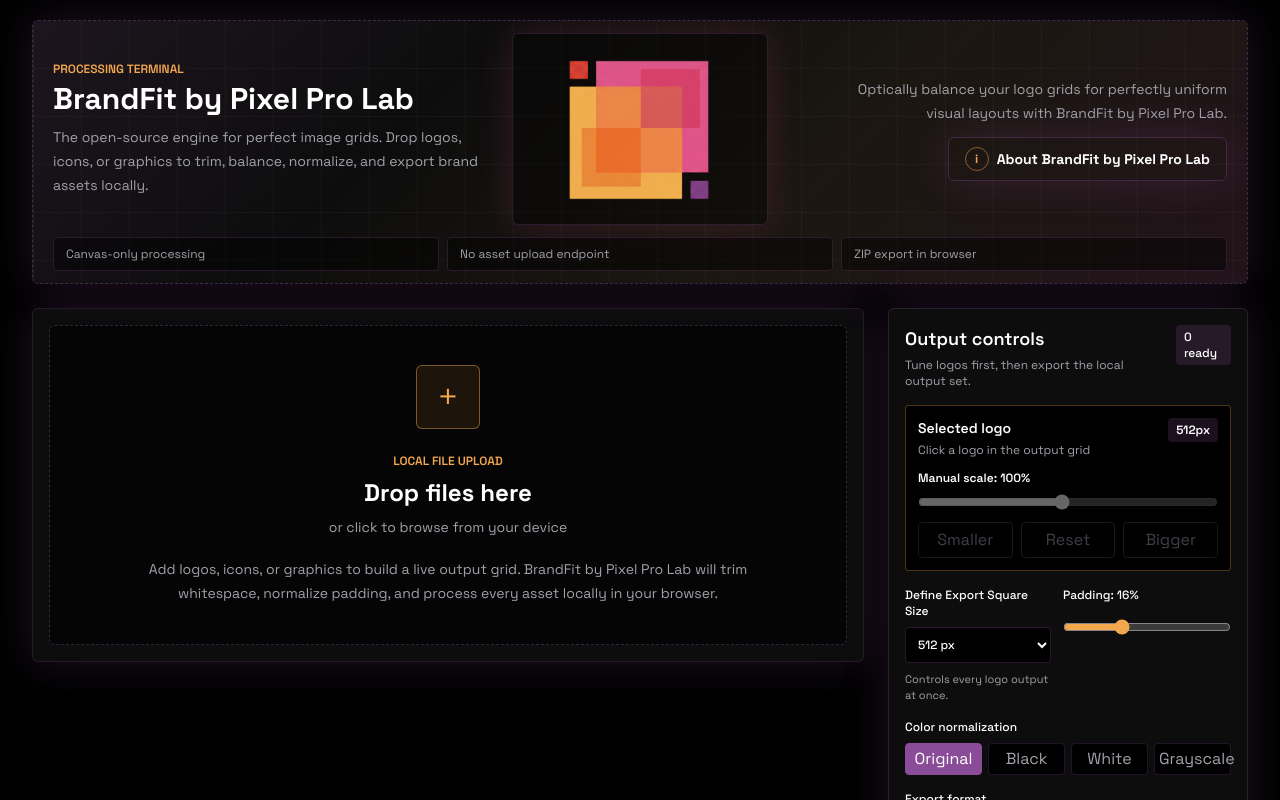
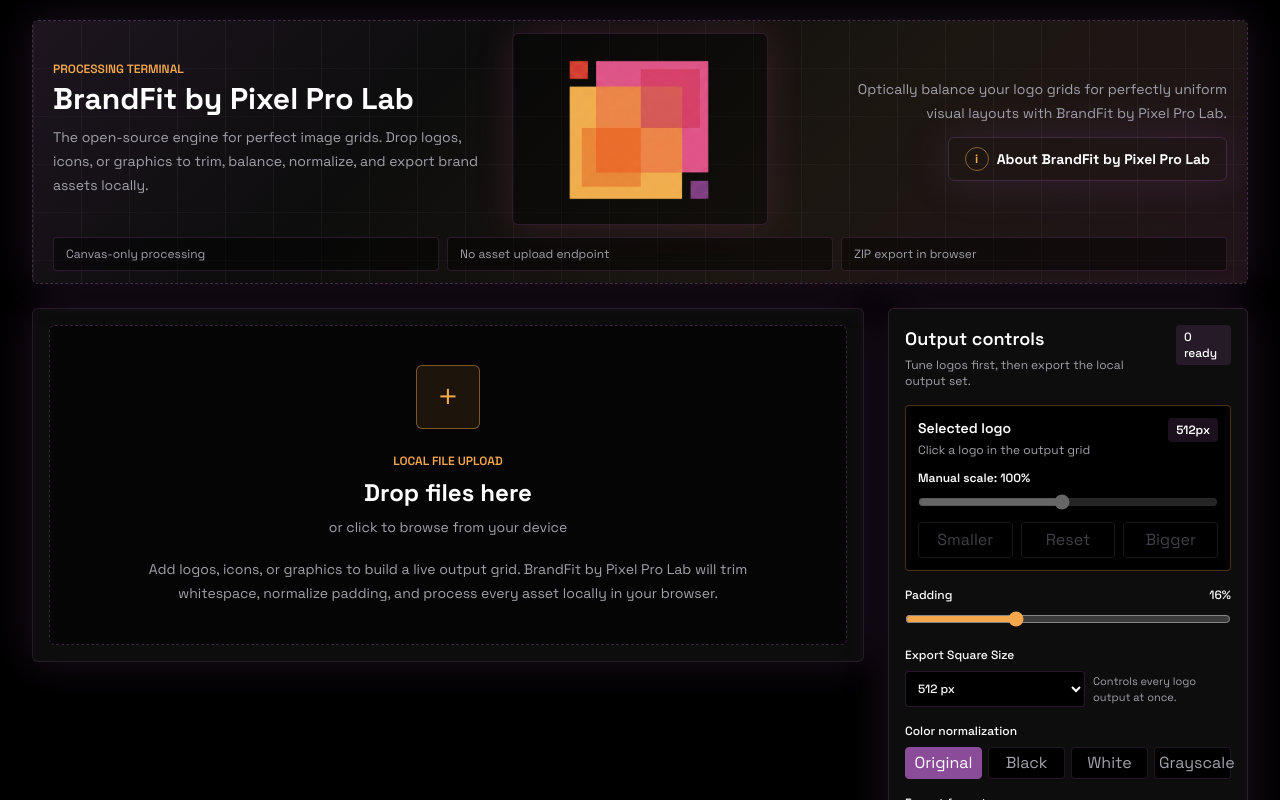
Before and after one commit to PixelProLab/BrandFit, a Next.js app: page / in a window 1280 px wide. Shown: the top 800 px of the page. Built offline with nearby package versions, Linux system fonts and the light colour scheme.

Commit message:
fix: tighten output controls layout

```diff
--- a/components/ui/settings-panel.tsx
+++ b/components/ui/settings-panel.tsx
@@ -104,25 +104,12 @@
         </div>
       </section>
 
-      <div className="mt-4 grid grid-cols-[1fr_1.15fr] gap-3">
+      <div className="mt-4 grid gap-4">
         <label className="block text-xs font-medium text-brand-text-main">
-          Define Export Square Size
-          <select
-            value={settings.outputSize}
-            onChange={(event) => onSettingsChange({ outputSize: Number(event.target.value) })}
-            className="mt-2 h-9 w-full rounded border border-brand-purple/30 bg-black px-2 text-xs text-brand-text-main"
-          >
-            <option value={256}>256 px</option>
-            <option value={512}>512 px</option>
-            <option value={1024}>1024 px</option>
-          </select>
-          <span className="mt-2 block text-[11px] font-normal leading-4 text-brand-text-muted">
-            Controls every logo output at once.
+          <span className="flex items-center justify-between gap-3">
+            <span>Padding</span>
+            <span>{Math.round(settings.paddingRatio * 100)}%</span>
           </span>
-        </label>
-
-        <label className="block text-xs font-medium text-brand-text-main">
-          Padding: {Math.round(settings.paddingRatio * 100)}%
           <input
             type="range"
             min="0.08"
@@ -131,8 +118,26 @@
             value={settings.paddingRatio}
             suppressHydrationWarning
             onChange={(event) => onSettingsChange({ paddingRatio: Number(event.target.value) })}
-            className="mt-4 w-full accent-brand-orange"
+            className="mt-2 w-full accent-brand-orange"
           />
+        </label>
+
+        <label className="block text-xs font-medium text-brand-text-main">
+          Export Square Size
+          <span className="mt-2 grid gap-2 sm:grid-cols-[180px_minmax(0,1fr)] sm:items-center">
+            <select
+              value={settings.outputSize}
+              onChange={(event) => onSettingsChange({ outputSize: Number(event.target.value) })}
+              className="h-9 w-full rounded border border-brand-purple/30 bg-black px-2 text-xs text-brand-text-main"
+            >
+              <option value={256}>256 px</option>
+              <option value={512}>512 px</option>
+              <option value={1024}>1024 px</option>
+            </select>
+            <span className="text-[11px] font-normal leading-4 text-brand-text-muted">
+              Controls every logo output at once.
+            </span>
+          </span>
         </label>
       </div>
 
```
Also changed, not shown: 1 other file (tests, documents, lock files or other folders).
